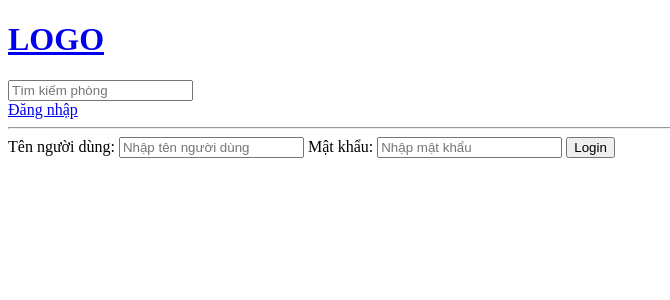
After one commit to lamnhann/Django_blog, a Django app: page /login/ in a window 1280 px wide. The commit adds this page. Shown: the top 300 px of the page, without its empty margins (0-670 px from the left). Run offline with Django 5.2, Linux system fonts and the light colour scheme.

Commit message:
USER LOGIN, FLASH MESSAGE, USER LOGOUT

```diff
--- /dev/null
+++ b/base/templates/base/login_register.html
@@ -0,0 +1,19 @@
+{% extends "main.html" %}
+
+{% block content %}
+
+<div>
+    <form method='POST' action= "">
+        {% csrf_token %}
+
+        <lable>Tên người dùng:</lable>
+        <input type="text" name= "username" placeholder="Nhập tên người dùng" />
+
+        <lable>Mật khẩu: </lable>
+        <input type="password" name= "password" placeholder="Nhập mật khẩu" />
+
+        <input type="submit" value="Login" />
+    </form>
+</div>
+
+{% endblock content  %}
--- a/base/urls.py
+++ b/base/urls.py
@@ -2,8 +2,12 @@ from django.urls import path
 from . import views
 
 urlpatterns = [
+    path('login/', views.loginPage, name="login"),
+    path('logout/', views.logoutUser, name="logout"),
+
     path('', views.home, name="home"),
     path('room/<str:pk>/', views.room, name="room"),
+
     path('create-room/', views.createRoom, name="create-room"),
     path('update-room/<str:pk>', views.updateRoom, name="update-room"),
     path('delete-room/<str:pk>', views.deleteRoom, name="delete-room"),
--- a/base/views.py
+++ b/base/views.py
@@ -1,5 +1,8 @@
 from django.shortcuts import render, redirect
+from django.contrib import messages
 from django.db.models import Q
+from django.contrib.auth.models import User
+from django.contrib.auth import authenticate, login, logout
 from .models import Room, Topic
 from .forms import RoomForm
 
@@ -20,6 +23,31 @@ from .forms import RoomForm
 #     },
 # ]
 
+def loginPage(request):
+
+    if request.method == 'POST':
+        username = request.POST.get('username')
+        password = request.POST.get('password')
+
+        try:
+            user = User.objects.get(username=username)
+        except:
+            messages.error(request, 'User không tồn tại')
+
+        user = authenticate(request, username=username, password=password)
+
+        if user is not None:
+            login(request, user)
+            return redirect('home')
+        else:
+            messages.error(request, "Tên tài khoản hoặc mật khẩu không đúng")
+
+    context = {}
+    return render(request, 'base/login_register.html', context)
+
+def logoutUser(request):
+    logout(request)
+    return redirect('home')
 
 def home(request):
     q = request.GET.get('q') if request.GET.get('q') != None else ''
--- a/templates/main.html
+++ b/templates/main.html
@@ -10,6 +10,14 @@
     <body>
         {% include 'navbar.html' %}
 
+        {% if messages %}
+            <ul class="messages">
+                {% for message in messages %}
+                    <li>{{ message }}</li>
+                {% endfor %}
+            </ul>
+        {% endif %}
+
         {% block content %}
 
 
--- a/templates/navbar.html
+++ b/templates/navbar.html
@@ -1,9 +1,16 @@
 <a href="/">
     <h1>LOGO</h1>
 </a>
+
+
 
 <form method="GET" actions="{% url "home" %}">
     <input type="text" name="q" placeholder="Tìm kiếm phòng"/>
 </form>
 
-<hr></hr>
+{% if request.user.is_authenticated %}
+<a href="{% url "logout" %}">Đăng xuất</a>
+{% else %}
+<a href="{% url 'login' %}">Đăng nhập</a>
+{% endif %}
+<hr>
```
Also changed, not shown: db.sqlite3.
